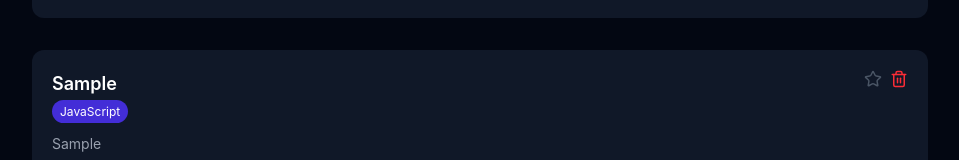
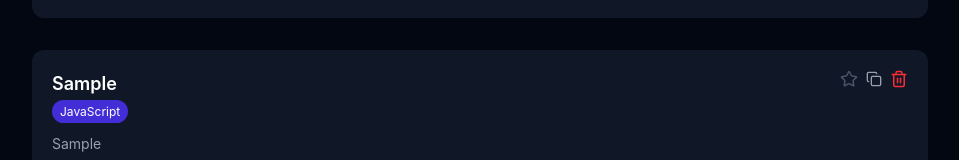
Before and after one commit to KarenLedesma/snippet-library, a React (Vite) app: page / in a window 1280 px wide. Both pictures are taken after typing "Sample", "Sample", "Sample", "Sample" into the empty fields and a click on the button "Guardar snippet". Shown: the part 628-788 px from the top of the page, without its empty margins (160-1119 px from the left). Built offline with nearby package versions, Linux system fonts and the light colour scheme.

Commit message:
feat: add a copy code to clipboard button

```diff
--- a/src/features/snippets/components/SnippetList.tsx
+++ b/src/features/snippets/components/SnippetList.tsx
@@ -1,14 +1,20 @@
 // Muestra todos los snippets guardados como tarjetas.
 // Si no hay ninguno, muestra un mensaje vacío.
 // Cada tarjeta tiene estrella para favoritos y papelera para borrar.
+//y botón para copiar el código al portapapeles (D3).
+
 
 import { useSnippetStore } from '../store'
-import { Trash2, Star } from 'lucide-react'
+import { Trash2, Star, Copy} from 'lucide-react'
 
 export default function SnippetList() {
   const snippets = useSnippetStore((state) => state.snippets)
   const deleteSnippet = useSnippetStore((state) => state.deleteSnippet)
   const toggleFavorite = useSnippetStore((state) => state.toggleFavorite)
+
+  const handleCopy = (code: string) => {
+      navigator.clipboard.writeText(code)
+    }
 
   if (snippets.length === 0) {
     return (
@@ -39,6 +45,14 @@ export default function SnippetList() {
               >
                 <Star size={18} />
               </button>
+              <button
+                onClick={() => handleCopy(snippet.code)}
+                className="text-gray-400 hover:text-white"
+                title="Copiar código"
+              >
+                <Copy size={16} />
+              </button>
+
               <button
                 onClick={() => deleteSnippet(snippet.id)}
                 className="text-red-500 hover:text-red-400"
```
